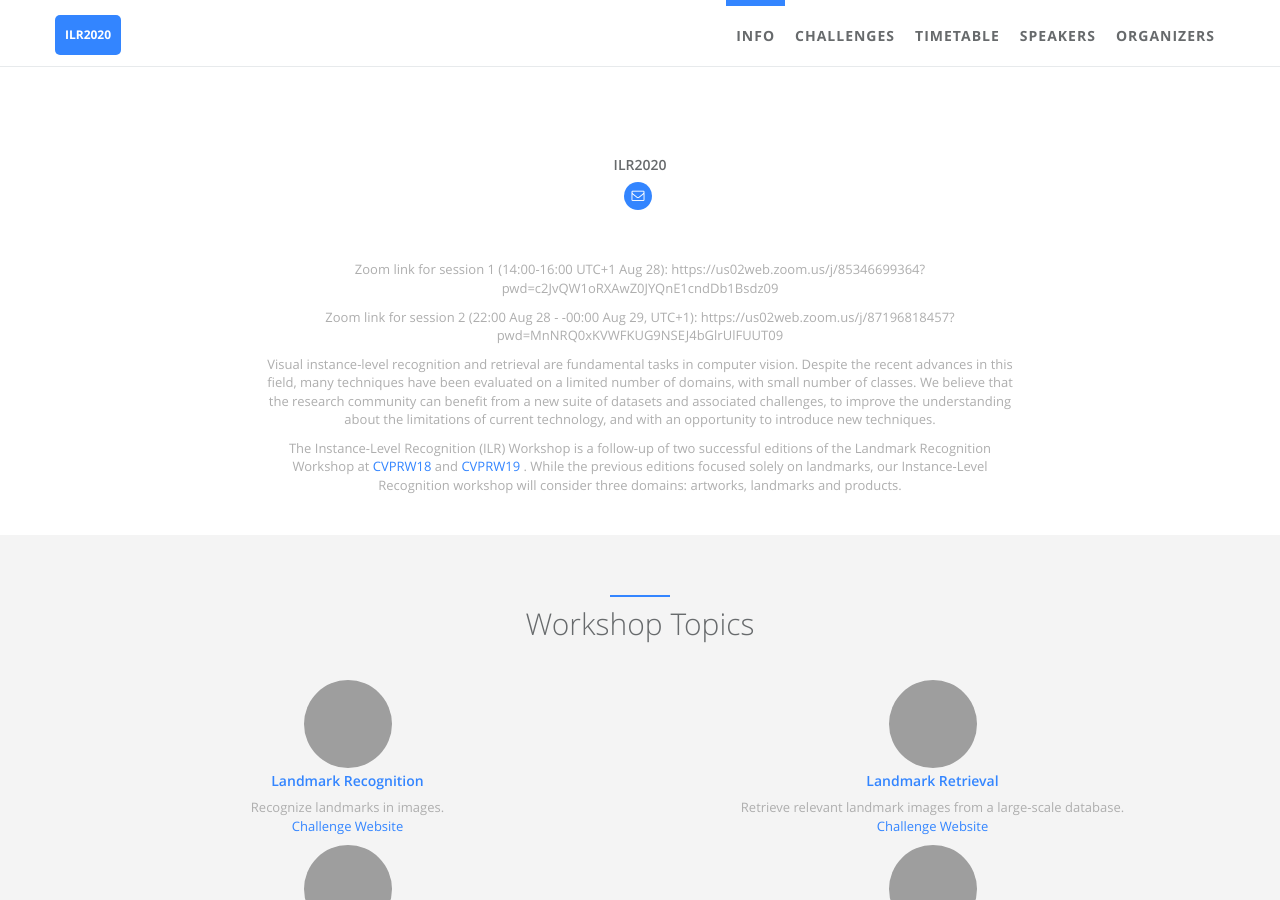
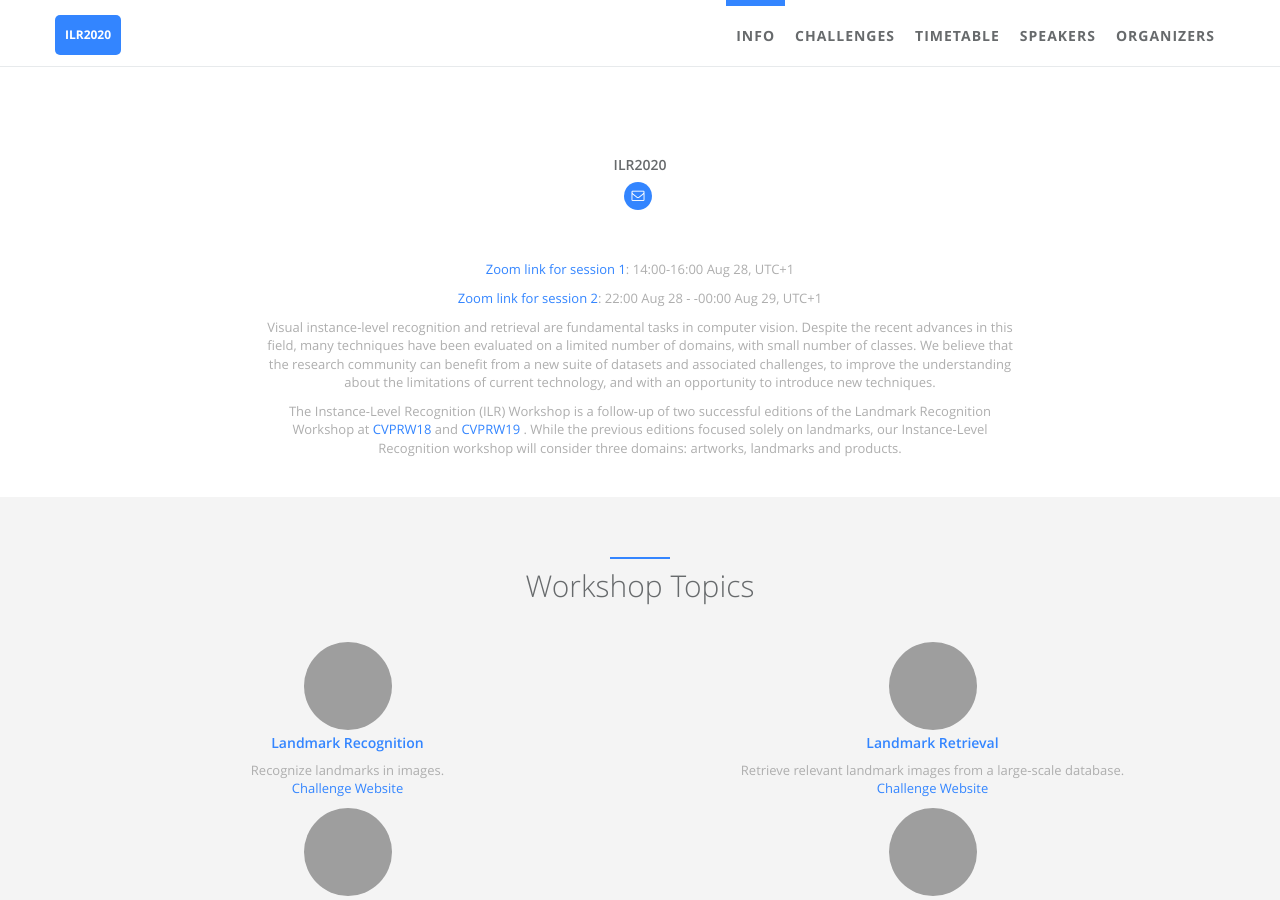
Before and after one commit to ilr-workshop/ECCVW2020, a Jekyll site: the page built from index.html, in a window 1280 px wide and 900 px high, scrolled down 573 px, cut to the strip 0-900 px from the top of the window. Built offline with Jekyll 4.4.1, drawn with Linux system fonts in a browser that asks for light colours; grey boxes are pictures that could not be loaded.

Commit message:
change link

```diff
--- a/_config.yml
+++ b/_config.yml
@@ -23,7 +23,7 @@
   #cv: http://cv.jarrekk.com  # An online CV can be printed as PDF, leave blank if you don't have now
   # skill icons are on avatar's left and right side. Reference urls are http://fontawesome.io/ and http://fizzed.com/oss/font-mfizz
   desc: >
-    <p>Zoom link for session 1 (14:00-16:00 UTC+1 Aug 28): https://us02web.zoom.us/j/85346699364?pwd=c2JvQW1oRXAwZ0JYQnE1cndDb1Bsdz09</p><p>Zoom link for session 2 (22:00 Aug 28 - -00:00 Aug 29, UTC+1): https://us02web.zoom.us/j/87196818457?pwd=MnNRQ0xKVWFKUG9NSEJ4bGlrUlFUUT09</p><p>Visual instance-level recognition and retrieval are fundamental tasks in computer vision. Despite the recent advances in this field, many techniques have been evaluated on a limited number of domains, with small number of classes. We believe that the research community can benefit from a new suite of datasets and associated challenges, to improve the understanding about the limitations of current technology, and with an opportunity to introduce new techniques. </p><p>The Instance-Level Recognition (ILR) Workshop is a follow-up of two successful editions of the Landmark Recognition Workshop at <a href="https://landmarksworkshop.github.io/CVPRW2018" target="_blank"><span class="navy"> CVPRW18 </span></a> and  <a href="https://landmarksworkshop.github.io/CVPRW2019" target="_blank"><span class="navy"> CVPRW19 </span></a> . While the previous editions focused solely on landmarks, our Instance-Level Recognition workshop will consider three domains: artworks, landmarks and products.</p>
+    <p><a href="https://us02web.zoom.us/j/85346699364?pwd=c2JvQW1oRXAwZ0JYQnE1cndDb1Bsdz09" target="_blank"><span class="navy"> Zoom link for session 1</span></a>: 14:00-16:00 Aug 28, UTC+1 </p><p><a href="https://us02web.zoom.us/j/87196818457?pwd=MnNRQ0xKVWFKUG9NSEJ4bGlrUlFUUT09" target="_blank"><span class="navy"> Zoom link for session 2</span></a>: 22:00 Aug 28 - -00:00 Aug 29, UTC+1 </p><p>Visual instance-level recognition and retrieval are fundamental tasks in computer vision. Despite the recent advances in this field, many techniques have been evaluated on a limited number of domains, with small number of classes. We believe that the research community can benefit from a new suite of datasets and associated challenges, to improve the understanding about the limitations of current technology, and with an opportunity to introduce new techniques. </p><p>The Instance-Level Recognition (ILR) Workshop is a follow-up of two successful editions of the Landmark Recognition Workshop at <a href="https://landmarksworkshop.github.io/CVPRW2018" target="_blank"><span class="navy"> CVPRW18 </span></a> and  <a href="https://landmarksworkshop.github.io/CVPRW2019" target="_blank"><span class="navy"> CVPRW19 </span></a> . While the previous editions focused solely on landmarks, our Instance-Level Recognition workshop will consider three domains: artworks, landmarks and products.</p>
 # comment
   disqus:  # if you wanna comment feature, go to https://disqus.com/ to get your configuration; if not, comment following two lines.
   name: ILR2020
```
Also changed, not shown: 3 other files.
